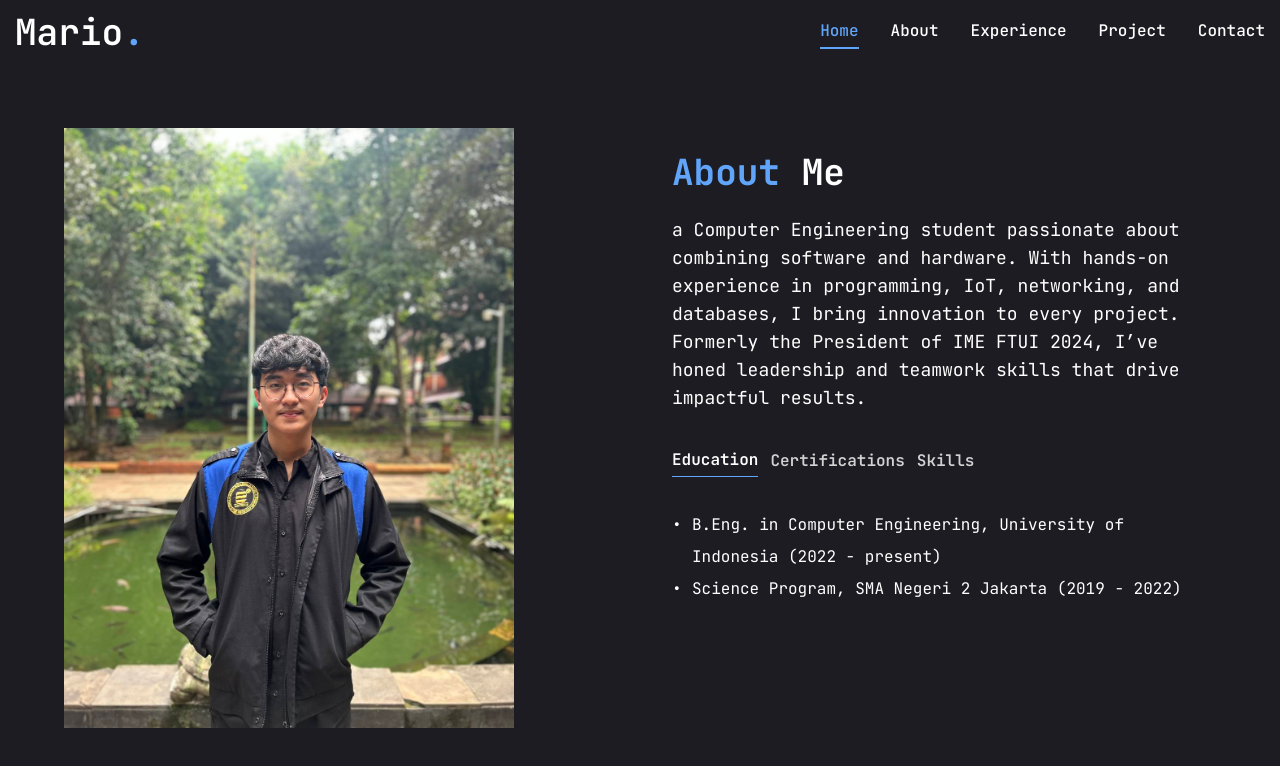
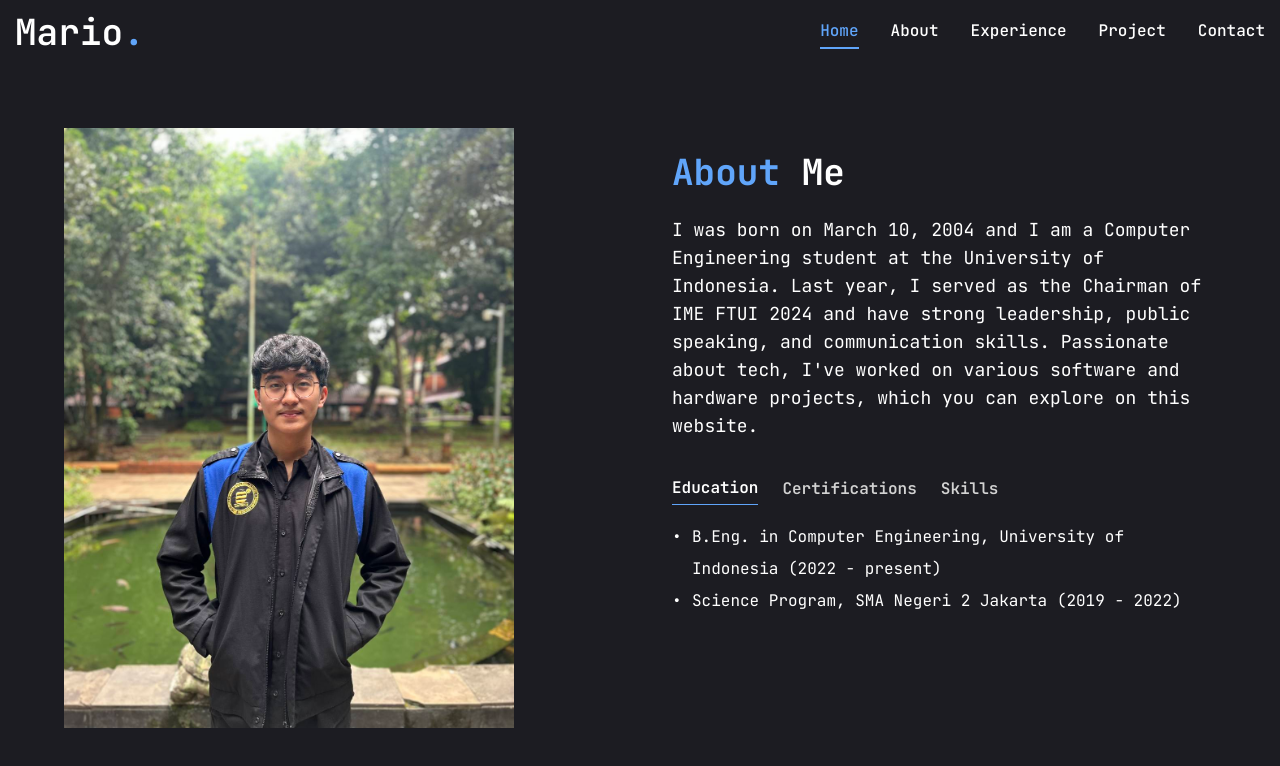
Before and after one commit to mariomg09/portomario, a Next.js app: page /about in a window 1280 px wide. Shown: the top 766 px of the page. Built offline with nearby package versions, Linux system fonts and the light colour scheme.

Commit message:
Update view sama animasi

```diff
--- a/app/about/page.jsx
+++ b/app/about/page.jsx
@@ -2,6 +2,7 @@
 
 import Image from "next/image";
 import React, { useTransition, useState } from "react";
+import { motion } from "framer-motion";
 import TabButton from "./TabButton";
 
 const TAB_DATA = [
@@ -64,47 +65,65 @@ const About = () => {
   return (
     <section className="text-white">
       <div className="md:grid md:grid-cols-2 gap-8 items-center py-8 px-4 xl:gap-16 sm:py-16 xl:px-16">
-        <Image className="w-full h-auto xl:w-[450px] xl:h-[600px]"
+        <Image
+          className="w-full h-auto xl:w-[450px] xl:h-[600px]"
           src="/Home/marioime.jpg"
           width={300}
           height={400}
           alt="Mario M G"
         />
         <div className="mt-4 md:mt-0 text-left flex flex-col h-full">
-          <h2 className="text-4xl font-bold mt-6 mb-6 text-blue-400">  <span className="text-blue-400">About</span> <span className="text-white">Me</span></h2>
+          <h2 className="text-4xl font-bold mt-6 mb-6 text-blue-400">
+            <span className="text-blue-400">About</span>{" "}
+            <span className="text-white">Me</span>
+          </h2>
           <p className="text-base md:text-lg">
-            a Computer Engineering student passionate about combining software
-            and hardware. With hands-on experience in programming, IoT,
-            networking, and databases, I bring innovation to every project.
-            Formerly the President of IME FTUI 2024, I’ve honed leadership and
-            teamwork skills that drive impactful results.
+            I was born on March 10, 2004 and I am a Computer Engineering student
+            at the University of Indonesia. Last year, I served as the Chairman
+            of IME FTUI 2024 and have strong leadership, public speaking, and
+            communication skills. Passionate about tech, I've worked on various
+            software and hardware projects, which you can explore on this
+            website.
           </p>
-          <div className="flex flex-row justify-start mt-8">
+          <div className="flex flex-row justify-start mt-8 gap-3">
             <TabButton
               selectTab={() => handleTabChange("education")}
               active={tab === "education"}
             >
-              {" "}
-              Education{" "}
+              Education
             </TabButton>
             <TabButton
               selectTab={() => handleTabChange("certifications")}
               active={tab === "certifications"}
             >
-              {" "}
-              Certifications{" "}
+              Certifications
             </TabButton>
             <TabButton
               selectTab={() => handleTabChange("skills")}
               active={tab === "skills"}
             >
-              {" "}
-              Skills{" "}
+              Skills
             </TabButton>
           </div>
-          <div className="mt-8 max-w-[600px]">
-            {TAB_DATA.find((item) => item.id === tab).content}
-          </div>
+          <motion.div
+            initial={{ opacity: 0 }}
+            animate={{
+              opacity: 1,
+              transition: { delay: 0.5, duration: 0.7, ease: "easeIn" },
+            }}
+          >
+            <motion.div
+              key={tab}
+              initial={{ opacity: 0 }}
+              animate={{
+                opacity: 1,
+                transition: { duration: 0.5, ease: "easeIn" },
+              }}
+              className="mt-4 max-w-[600px]"
+            >
+              {TAB_DATA.find((item) => item.id === tab).content}
+            </motion.div>
+          </motion.div>
         </div>
       </div>
     </section>
--- /dev/null
+++ b/app/experience/modal.jsx
@@ -0,0 +1,35 @@
+import React from "react";
+import { motion } from "framer-motion";
+
+const Modal = ({ isOpen, onClose, imgUrl }) => {
+  if (!isOpen) return null;
+
+  return (
+    <div
+      className="fixed inset-0 flex items-center justify-center bg-black bg-opacity-75 z-50"
+      onClick={onClose}
+    >
+      <motion.div
+        initial={{ opacity: 0 }}
+        animate={{ opacity: 1 }}
+        transition={{ duration: 0.3 }}
+        className="relative bg-white rounded-lg overflow-hidden w-[100%] max-w-screen-md h-[66%] max-h-screen-lg border-4 border-primary"
+        onClick={(e) => e.stopPropagation()} // Prevent closing when clicking inside the modal
+      >
+        <button
+          onClick={onClose}
+          className="absolute top-0 right-0 mt-2 mr-2 text-white bg-black rounded-full p-1"
+        >
+          ✕
+        </button>
+        <img
+          src={imgUrl}
+          alt="Larger view"
+          className="w-full h-full object-cover aspect-[2/3]"
+        />
+      </motion.div>
+    </div>
+  );
+};
+
+export default Modal;
--- a/app/page.jsx
+++ b/app/page.jsx
@@ -1,5 +1,12 @@
+"use client";
+
+import { useEffect, useState } from "react";
 import { Button } from "@/components/ui/button";
 import { FiDownload } from "react-icons/fi";
+import dynamic from "next/dynamic";
+
+// Dynamically import the TypeAnimation to ensure it only runs on the client side
+const TypeAnimation = dynamic(() => import('react-type-animation').then(mod => mod.TypeAnimation), { ssr: false });
 
 //components
 import Social from "@/components/Social";
@@ -8,20 +15,43 @@ import About from "./about/page";
 import Experience from "./experience/page";
 import Project from "./project/page";
 import Contact from "./contact/page";
+
 const Home = () => {
+  const [isClient, setIsClient] = useState(false);
+
+  useEffect(() => {
+    setIsClient(true);
+  }, []);
+
   return (
     <>
       <section id="home" data-offset="true" className="h-full py-16">
         <div className="container mx-auto">
           <div className="flex flex-col xl:flex-row items-center justify-between xl:pt-8 xl:pb-24">
-            {/*teks*/}
+            {/* text */}
             <div className="text-center xl:text-left order-2 xl:order-none">
               <h1 className="h1 mb-7">
                 Hi, I'm <br />
-                <span className="text-blue-400">Mario M G</span>
+                <span className="text-blue-400">Mario M G
+                  {/*{isClient && (
+                    <TypeAnimation
+                      sequence={[
+                        "Mario M G",
+                        3000,
+                        "Ex-President IME FTUI 2024",
+                        2000,
+                        "Full Stack Developer",
+                        2000,
+                      ]}
+                      wrapper="span"
+                      speed={20}
+                      //repeat={Infinity}
+                    />
+                  )}  */}
+                </span>
               </h1>
               <p className="max-w-[600px] mb-9 text-white/80">
-                a Computer Engineering student passionate about combining
+                A Computer Engineering student passionate about
                 software and hardware. With hands-on experience in programming,
                 IoT, networking, and databases, I bring innovation to every
                 project. Formerly the President of IME FTUI 2024, I’ve honed
@@ -30,7 +60,7 @@ const Home = () => {
               {/* CV */}
               <div className="flex flex-col xl:flex-row items-center gap-8">
                 <Button
-                  href="https://drive.google.com/drive/folders/1SSFzLD6a2Lkk8UUebvIQuqcnr12gGaHs?usp=sharing" // Ganti dengan URL file CV
+                  href="https://drive.google.com/drive/folders/1SSFzLD6a2Lkk8UUebvIQuqcnr12gGaHs?usp=sharing"
                   target="_blank"
                   rel="noopener noreferrer"
                   variant="outline"
@@ -56,7 +86,7 @@ const Home = () => {
           </div>
         </div>
       </section>
-      {/*About*/}
+      {/* About */}
       <section
         id="about"
         className="h-full py-16"
@@ -71,13 +101,13 @@ const Home = () => {
           <About />
         </div>
       </section>
-      {/*Experience*/}
+      {/* Experience */}
       <section id="experience" className="h-full py-16">
         <div className="container mx-auto">
           <Experience />
         </div>
       </section>
-      {/*Project*/}
+      {/* Project */}
       <section
         id="project"
         className="h-full py-16"
@@ -92,7 +122,7 @@ const Home = () => {
           <Project />
         </div>
       </section>
-      {/*Contact Me*/}
+      {/* Contact Me */}
       <section id="contact" className="h-full py-16 mt-4">
         <div className="container mx-auto">
           <Contact />
--- a/components/Navbar.jsx
+++ b/components/Navbar.jsx
@@ -26,7 +26,7 @@ const links = [
   },
 ];
 
-const Navbar = ({ setActiveSection }) => {
+const Navbar = () => {
   const [activeSection, setActiveSectionState] = useState("#home"); // Default to "#home"
 
   useEffect(() => {
@@ -40,8 +40,13 @@ const Navbar = ({ setActiveSection }) => {
         const element = document.getElementById(section);
         if (element) {
           const rect = element.getBoundingClientRect();
-          if (rect.top <= 0 && rect.bottom >= 0) {
-            setActiveSection(`#${section}`);
+          const offsetTop = rect.top + window.scrollY;
+          const offsetBottom = offsetTop + element.offsetHeight;
+
+          if (
+            scrollPosition >= offsetTop - 1 &&
+            scrollPosition < offsetBottom - 1
+          ) {
             setActiveSectionState(`#${section}`);
           }
         }
@@ -58,7 +63,6 @@ const Navbar = ({ setActiveSection }) => {
     };
   }, []);
 
-  useEffect(() => {
   const handleLinkClick = (event) => {
     event.preventDefault();
     const targetId = event.currentTarget.getAttribute("href").substring(1);
@@ -70,22 +74,9 @@ const Navbar = ({ setActiveSection }) => {
         top: targetElement.offsetTop - offset,
         behavior: "smooth",
       });
-        setActiveSection(`#${targetId}`);
       setActiveSectionState(`#${targetId}`);
     }
   };
-
-    const links = document.querySelectorAll('a[href^="#"]');
-    links.forEach((link) => {
-      link.addEventListener("click", handleLinkClick);
-    });
-
-    return () => {
-      links.forEach((link) => {
-        link.removeEventListener("click", handleLinkClick);
-      });
-    };
-  }, [setActiveSection]);
 
   return (
     <nav className="flex gap-8 sticky">
@@ -99,6 +90,7 @@ const Navbar = ({ setActiveSection }) => {
                 ? "text-blue-400 border-b-2 border-blue-400"
                 : ""
             } capitalize font-medium hover:text-blue-400 transition-all`}
+            onClick={handleLinkClick}
           >
             {link.name}
           </Link>
--- a/package.json
+++ b/package.json
@@ -25,6 +25,7 @@
     "react-dom": "^19.0.0",
     "react-icon": "^1.0.0",
     "react-icons": "^5.4.0",
+    "react-type-animation": "^3.2.0",
     "swiper": "^11.2.0",
     "tailwind-merge": "^2.6.0",
     "tailwindcss-animate": "^1.0.7"
```
Also changed, not shown: app/experience/card.jsx (+22 -8 lines), 1 other file (tests, documents, lock files or other folders). Lines whose indentation alone changed are shown as unchanged.
